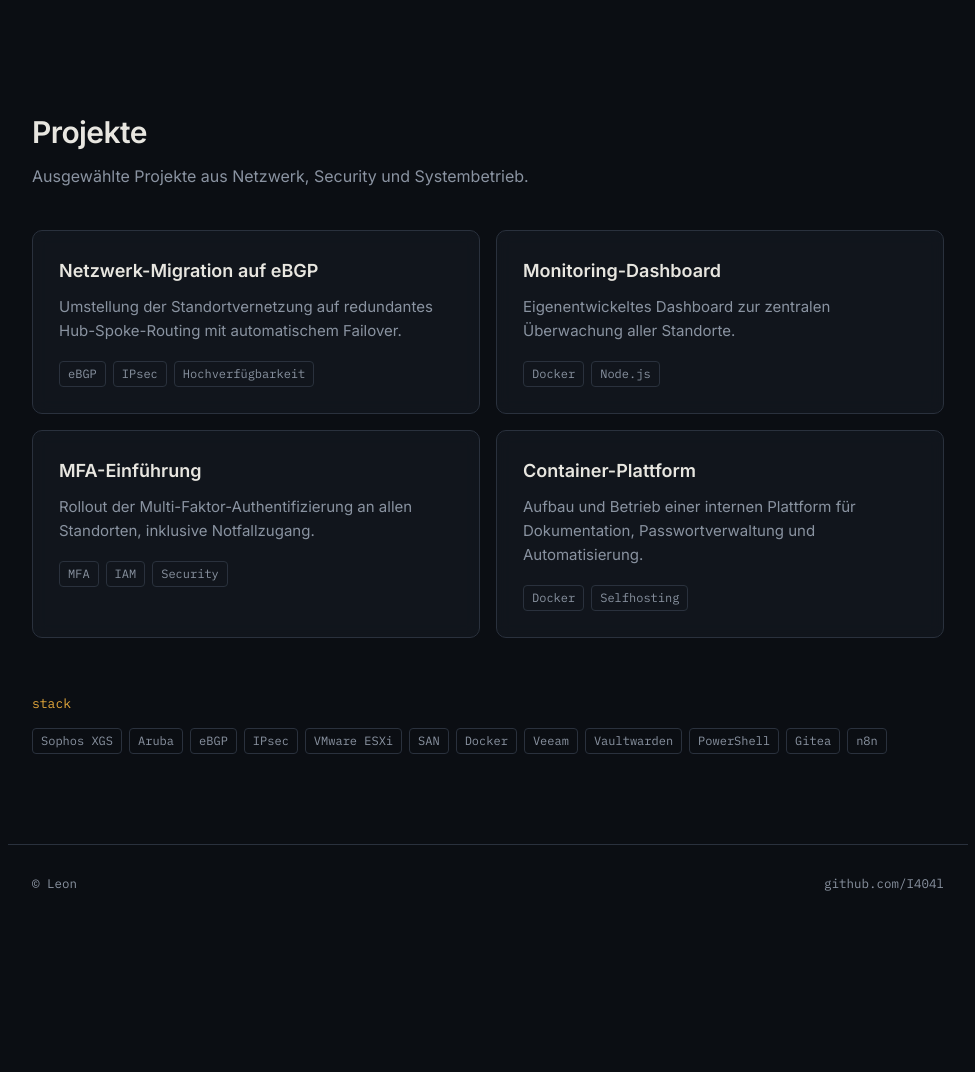
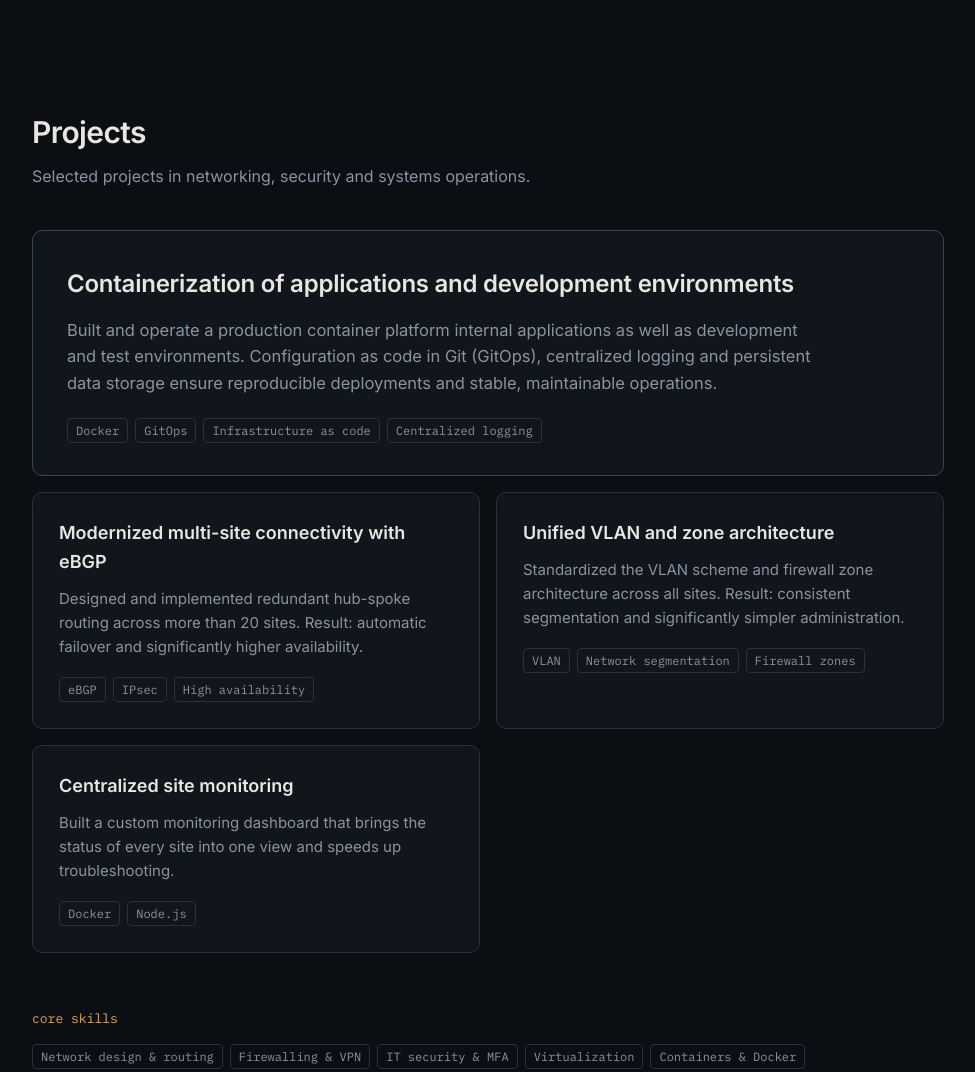
Before and after one commit to I404l/I404l.github.io, a plain HTML site: page index.html in a window 1280 px wide. Shown: the part 802-1874 px from the top of the page, without its empty margins (152-1127 px from the left). Before the commit the page ends 1751 px from the top, so only its background shows below. Drawn offline with Linux system fonts and the light colour scheme.

Commit message:
Update index.html

```diff
--- a/index.html
+++ b/index.html
@@ -1,10 +1,10 @@
 <!doctype html>
-<html lang="de">
+<html lang="en">
 <head>
 <meta charset="utf-8">
 <meta name="viewport" content="width=device-width, initial-scale=1">
-<title>Leon — Netzwerk &amp; Security</title>
-<meta name="description" content="Portfolio von Leon: Netzwerk-, Security- und Systemadministration.">
+<title>Leon — Network &amp; Security</title>
+<meta name="description" content="Leon's portfolio: network, security and systems administration.">
 <link rel="preconnect" href="https://fonts.googleapis.com">
 <link rel="preconnect" href="https://fonts.gstatic.com" crossorigin>
 <link href="https://fonts.googleapis.com/css2?family=IBM+Plex+Mono:wght@400;500&family=Inter:wght@400;500;600&display=swap" rel="stylesheet">
@@ -161,6 +161,24 @@
 
   .card:hover{ border-color: #4a5463; }
 
+  .card.wide{
+    grid-column: 1 / -1;
+    padding: 34px 34px 32px;
+    border-color: #3a4352;
+  }
+
+  .card.wide h3{
+    font-size: 24px;
+    letter-spacing: -0.01em;
+    margin-bottom: 14px;
+  }
+
+  .card.wide p{
+    font-size: 16.5px;
+    max-width: 72ch;
+    margin-bottom: 22px;
+  }
+
   .card h3{
     font-size: 18px;
     font-weight: 600;
@@ -229,51 +247,51 @@
 
 <main>
   <section class="hero">
-    <div class="tag"><i></i>Hamburg, Deutschland</div>
+    <div class="tag"><i></i>Hamburg, Germany</div>
     <h1>Leon</h1>
-    <p class="sub">Netzwerk- und Security-Administrator mit Schwerpunkt auf verteilter Infrastruktur, Firewalling und Systembetrieb.</p>
+    <p class="sub">Network and security administrator focused on distributed infrastructure, firewalling and systems operations.</p>
     <div class="buttons">
-      <a class="btn main" href="#projekte">Projekte</a>
+      <a class="btn main" href="#projects">Projects</a>
       <a class="btn" href="https://www.linkedin.com/in/leon-nentwig-6080971b2" target="_blank" rel="noopener">LinkedIn</a>
-      <a class="btn" href="https://discord.com/users/datachaos" target="_blank" rel="noopener">Discord</a>
+      <a class="btn" href="https://discord.com/users/datachaos target="_blank" rel="noopener">Discord</a>
       <a class="btn" href="https://github.com/I404l" target="_blank" rel="noopener">GitHub</a>
     </div>
   </section>
 
-  <section class="projects" id="projekte">
-    <h2>Projekte</h2>
-    <p class="lead">Ausgewählte Projekte aus Netzwerk, Security und Systembetrieb.</p>
+  <section class="projects" id="projects">
+    <h2>Projects</h2>
+    <p class="lead">Selected projects in networking, security and systems operations.</p>
 
     <div class="grid">
-      <article class="card">
-        <h3>Netzwerk-Migration auf eBGP</h3>
-        <p>Umstellung der Standortvernetzung auf redundantes Hub-Spoke-Routing mit automatischem Failover.</p>
-        <div class="chips"><span>eBGP</span><span>IPsec</span><span>Hochverfügbarkeit</span></div>
+      <article class="card wide">
+        <h3>Containerization of applications and development environments</h3>
+        <p>Built and operate a production container platform internal applications as well as development and test environments. Configuration as code in Git (GitOps), centralized logging and persistent data storage ensure reproducible deployments and stable, maintainable operations.</p>
+        <div class="chips"><span>Docker</span><span>GitOps</span><span>Infrastructure as code</span><span>Centralized logging</span></div>
       </article>
 
       <article class="card">
-        <h3>Monitoring-Dashboard</h3>
-        <p>Eigenentwickeltes Dashboard zur zentralen Überwachung aller Standorte.</p>
-        <div class="chips"><span>Docker</span><span>Node.js</span></div>
+        <h3>Modernized multi-site connectivity with eBGP</h3>
+        <p>Designed and implemented redundant hub-spoke routing across more than 20 sites. Result: automatic failover and significantly higher availability.</p>
+        <div class="chips"><span>eBGP</span><span>IPsec</span><span>High availability</span></div>
       </article>
 
       <article class="card">
-        <h3>MFA-Einführung</h3>
-        <p>Rollout der Multi-Faktor-Authentifizierung an allen Standorten, inklusive Notfallzugang.</p>
-        <div class="chips"><span>MFA</span><span>IAM</span><span>Security</span></div>
+        <h3>Unified VLAN and zone architecture</h3>
+        <p>Standardized the VLAN scheme and firewall zone architecture across all sites. Result: consistent segmentation and significantly simpler administration.</p>
+        <div class="chips"><span>VLAN</span><span>Network segmentation</span><span>Firewall zones</span></div>
       </article>
 
       <article class="card">
-        <h3>Container-Plattform</h3>
-        <p>Aufbau und Betrieb einer internen Plattform für Dokumentation, Passwortverwaltung und Automatisierung.</p>
-        <div class="chips"><span>Docker</span><span>Selfhosting</span></div>
+        <h3>Centralized site monitoring</h3>
+        <p>Built a custom monitoring dashboard that brings the status of every site into one view and speeds up troubleshooting.</p>
+        <div class="chips"><span>Docker</span><span>Node.js</span></div>
       </article>
     </div>
 
     <div class="stack">
-      <h3>stack</h3>
+      <h3>core skills</h3>
       <div class="chips">
-        <span>Sophos XGS</span><span>Aruba</span><span>eBGP</span><span>IPsec</span><span>VMware ESXi</span><span>SAN</span><span>Docker</span><span>Veeam</span><span>Vaultwarden</span><span>PowerShell</span><span>Gitea</span><span>n8n</span>
+        <span>Network design &amp; routing</span><span>Firewalling &amp; VPN</span><span>IT security &amp; MFA</span><span>Virtualization</span><span>Containers &amp; Docker</span><span>Backup &amp; recovery</span><span>Monitoring</span><span>Automation</span>
       </div>
     </div>
   </section>
```
